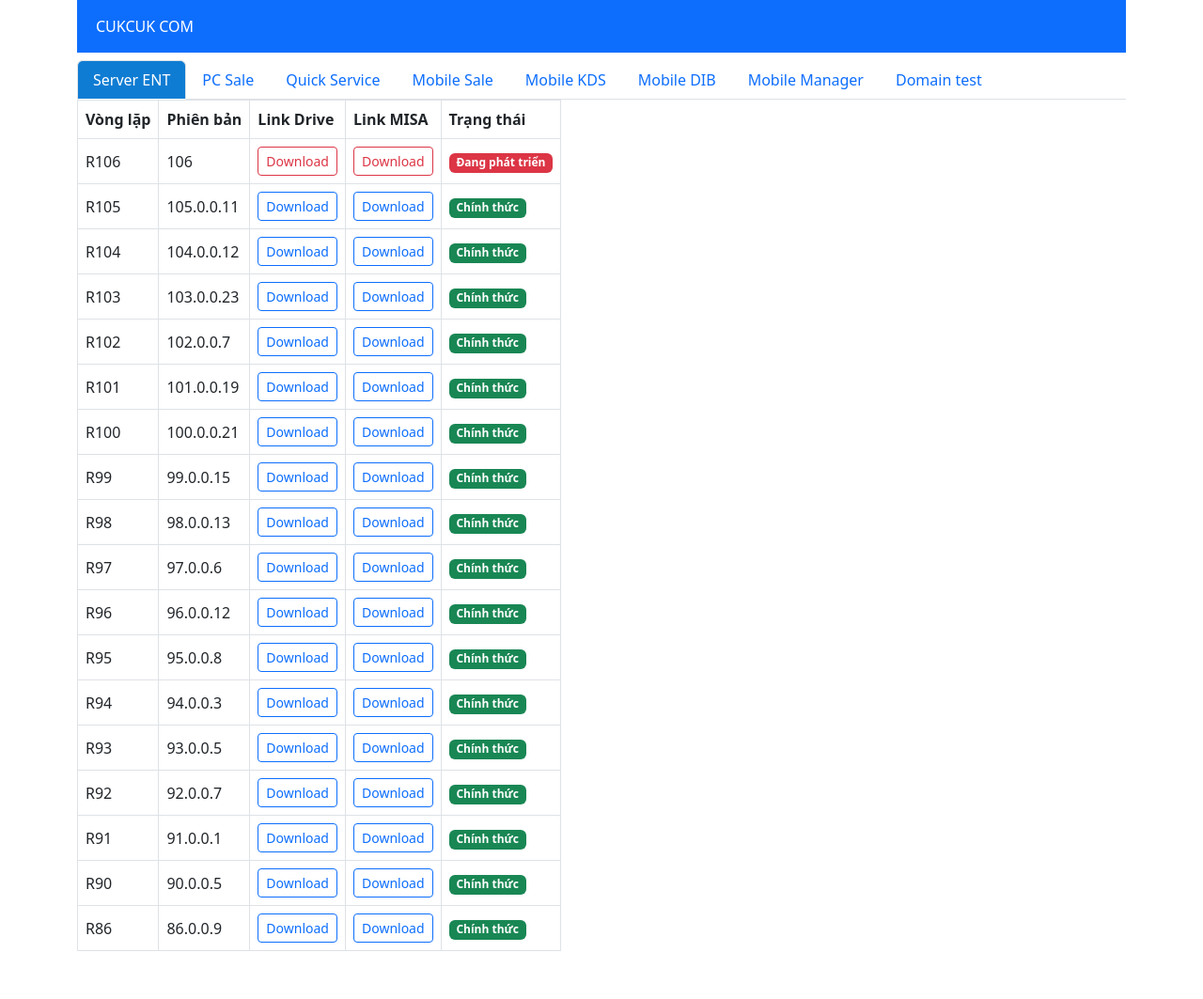
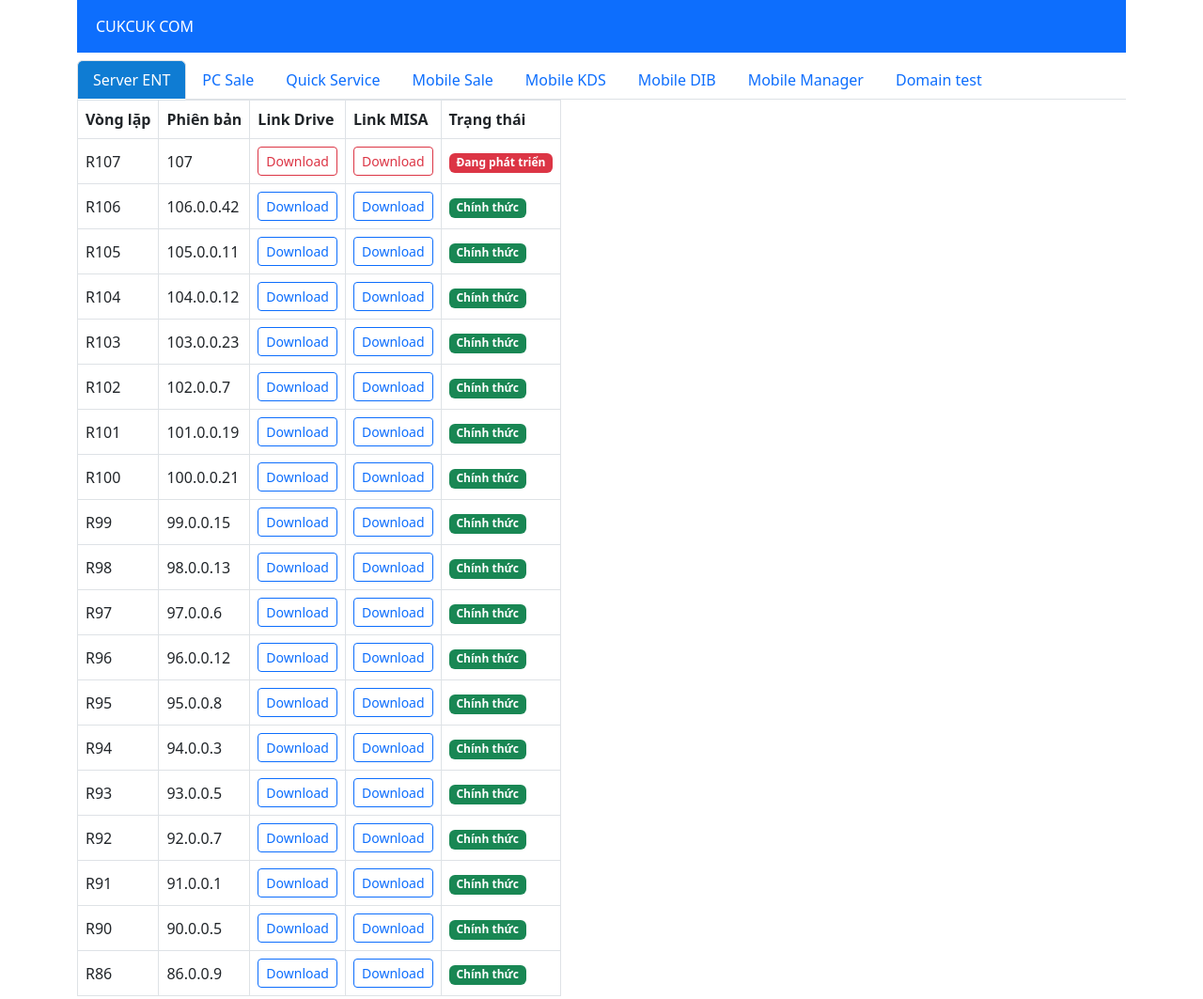
Before and after one commit to misacukcuk/github.io, a plain HTML site: page index.html in a window 1280 px wide. Shown: the whole page at 94% size. Before the commit the page ends 1028 px from the top, so only its background shows below. Drawn offline with nearby package versions, Linux system fonts and the light colour scheme.

Commit message:
Update index.html

```diff
--- a/index.html
+++ b/index.html
@@ -72,11 +72,20 @@
               </thead>
               <tbody>
 		<tr>
-                  <td>R106</td>
-                  <td>106</td>
+                  <td>R107</td>
+                  <td>107</td>
                   <td><a class="btn btn-sm btn-outline-danger" target="_blank" href="#"> Download</a></td>
                   <td><a class="btn btn-sm btn-outline-danger" target="_blank" href="#">Download</a></td>
                   <td><span class="badge bg-danger">Đang phát triển</span></td>
+                </tr>
+		      <tr>
+                  <td>R106</td>
+                  <td>106.0.0.42</td>
+                  <td><a class="btn btn-sm btn-outline-primary" target="_blank" href="https://drive.google.com/file/d/1x_EJGrXWNVe93rB4n4_GXSy64gAXTEcA/view?usp=sharing"> Download</a></td>
+                  <td><a class="btn btn-sm btn-outline-primary" target="_blank" href="https://product.misa.com.vn/misasoftware/CukCuk/v2/SERVER/R106/CUKCUK.SERVER_Setup_R106.0.0.42_International.exe">Download</a></td>
+                  <td>
+		    <span class="badge bg-success">Chính thức</span>
+                  </td>
                 </tr>
 		<tr>
                   <td>R105</td>
@@ -247,11 +256,18 @@
               </thead>
               <tbody>
                <tr>
-                  <td>R106</td>
-                  <td>106</td>
+                  <td>R107</td>
+                  <td>107</td>
                   <td><a class="btn btn-sm btn-outline-danger" target="_blank" href="#"> Download</a></td>
                   <td><a class="btn btn-sm btn-outline-danger" target="_blank" href="#">Download</a></td>
                   <td><span class="badge bg-danger">Đang phát triển</span></td>
+                </tr>
+		      <tr>
+                  <td>R106</td>
+                  <td>106.0.0.20</td>
+                  <td><a class="btn btn-sm btn-outline-primary" target="_blank" href="https://drive.google.com/file/d/1ZRtO-tVaFBs8jxmDfR-hFdB7ng97OUwl/view?usp=sharing"> Download</a></td>
+                  <td><a class="btn btn-sm btn-outline-primary" target="_blank" href="https://product.misa.com.vn/misasoftware/CukCuk/v2/R106/CUKCUK_Setup_R106.0.0.20_International.exe                                                        ">Download</a></td>
+                   <td><span class="badge bg-success">Chính thức</span>
                 </tr>
 		<tr>
                   <td>R105</td>
@@ -420,12 +436,21 @@
               </thead>
               <tbody>
 		<tr>
-                  <td>R106</td>
-                  <td>106</td>
+                  <td>R107</td>
+                  <td>107</td>
                   <td><a class="btn btn-sm btn-outline-danger" target="_blank" href="#"> Download</a></td>
                   <td><a class="btn btn-sm btn-outline-danger" target="_blank" href="#">Download</a></td>
                   <td>
                     <span class="badge bg-danger">Đang phát triển</span>
+                  </td>
+                </tr>
+		      <tr>
+                  <td>R106</td>
+                  <td>106.0.0.12</td>
+                  <td><a class="btn btn-sm btn-outline-primary" target="_blank" href="https://drive.google.com/file/d/12_xAiXk3GHPnleuTD1rJJe1DY-3FYuAo/view?usp=sharing"> Download</a></td>
+                  <td><a class="btn btn-sm btn-outline-primary" target="_blank" href="https://product.misa.com.vn/misasoftware/CukCuk/QS/R106/CUKCUKQS_Setup_R106.0.0.12.exe">Download</a></td>
+                  <td>
+                    <span class="badge bg-success">Chính thức</span>
                   </td>
                 </tr>
 		<tr>
```
